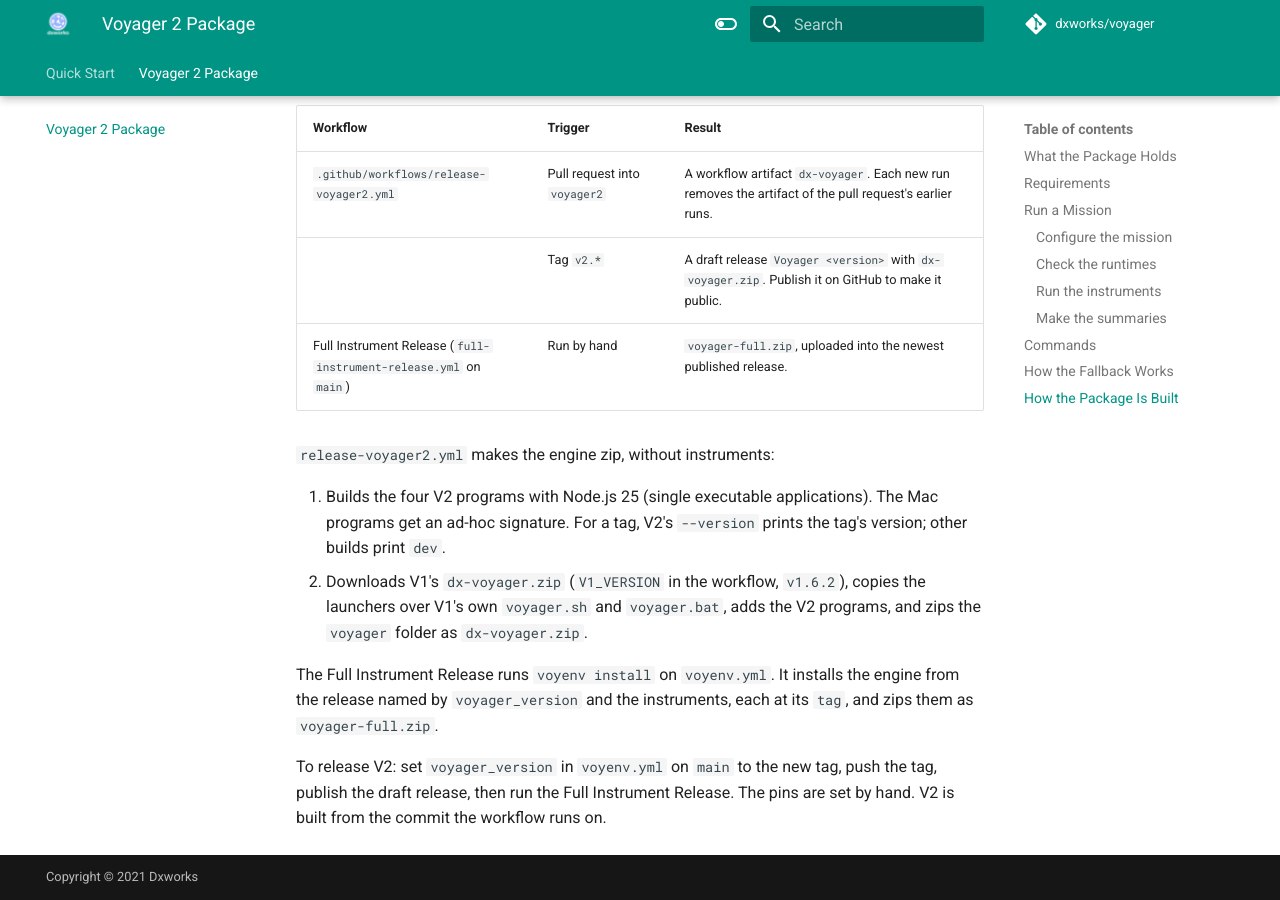
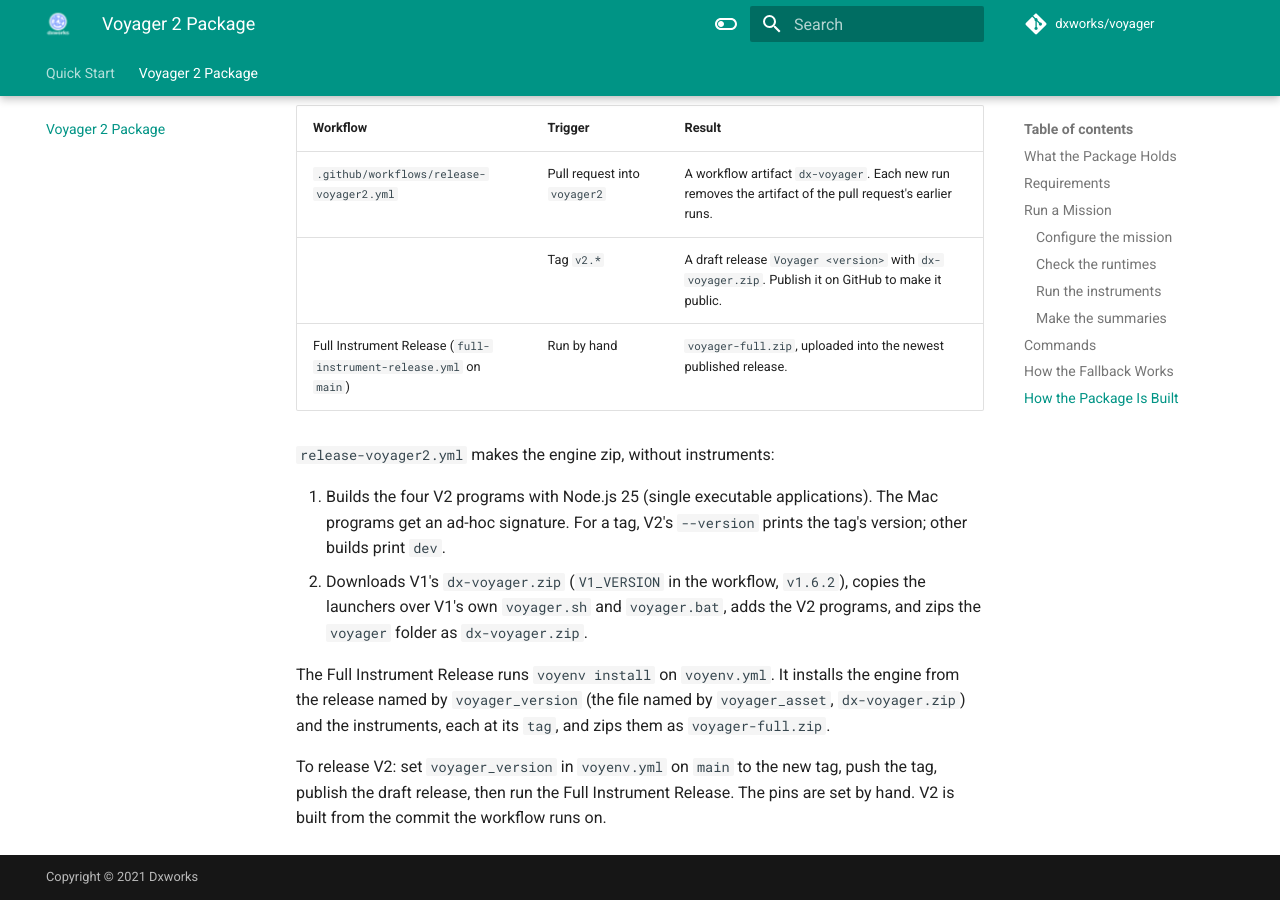
Before and after one commit to dxworks/voyager, an MkDocs documentation site: the page built from docs/voyager2-package.md, in a window 1280 px wide and 900 px high, scrolled down 4273 px. Built offline with MkDocs 1.6.1 and Material for MkDocs 9.7.7, drawn with Linux system fonts in a browser that asks for light colours; comment, search, counter and statistics services are not loaded; the version menu is left out.

Commit message:
voyenv.yml: name the engine file (voyager_asset: dx-voyager.zip)
Read by voyenv after 0.4.3; 0.4.3 ignores it and takes the release's first file.

```diff
--- a/docs/voyager2-package.md
+++ b/docs/voyager2-package.md
@@ -145,6 +145,6 @@
 1. Builds the four V2 programs with Node.js 25 (single executable applications). The Mac programs get an ad-hoc signature. For a tag, V2's `--version` prints the tag's version; other builds print `dev`.
 2. Downloads V1's `dx-voyager.zip` (`V1_VERSION` in the workflow, `v1.6.2`), copies the launchers over V1's own `voyager.sh` and `voyager.bat`, adds the V2 programs, and zips the `voyager` folder as `dx-voyager.zip`.
 
-The Full Instrument Release runs `voyenv install` on `voyenv.yml`. It installs the engine from the release named by `voyager_version` and the instruments, each at its `tag`, and zips them as `voyager-full.zip`.
+The Full Instrument Release runs `voyenv install` on `voyenv.yml`. It installs the engine from the release named by `voyager_version` (the file named by `voyager_asset`, `dx-voyager.zip`) and the instruments, each at its `tag`, and zips them as `voyager-full.zip`.
 
 To release V2: set `voyager_version` in `voyenv.yml` on `main` to the new tag, push the tag, publish the draft release, then run the Full Instrument Release. The pins are set by hand. V2 is built from the commit the workflow runs on.
--- a/voyenv.yml
+++ b/voyenv.yml
@@ -2,8 +2,8 @@
 
 voyager_version: v1.6.2
 
-# The Voyager release that the Full Instrument Release (full-instrument-release.yml) uploads voyager-full.zip into
-full_release_tag: v1.6.2
+voyager_asset: dx-voyager.zip # engine file in that release (voyenv after 0.4.3)
+full_release_tag: v1.6.2 # release that gets voyager-full.zip
 
 instruments:
   - name: dxworks/inspector-git
```
